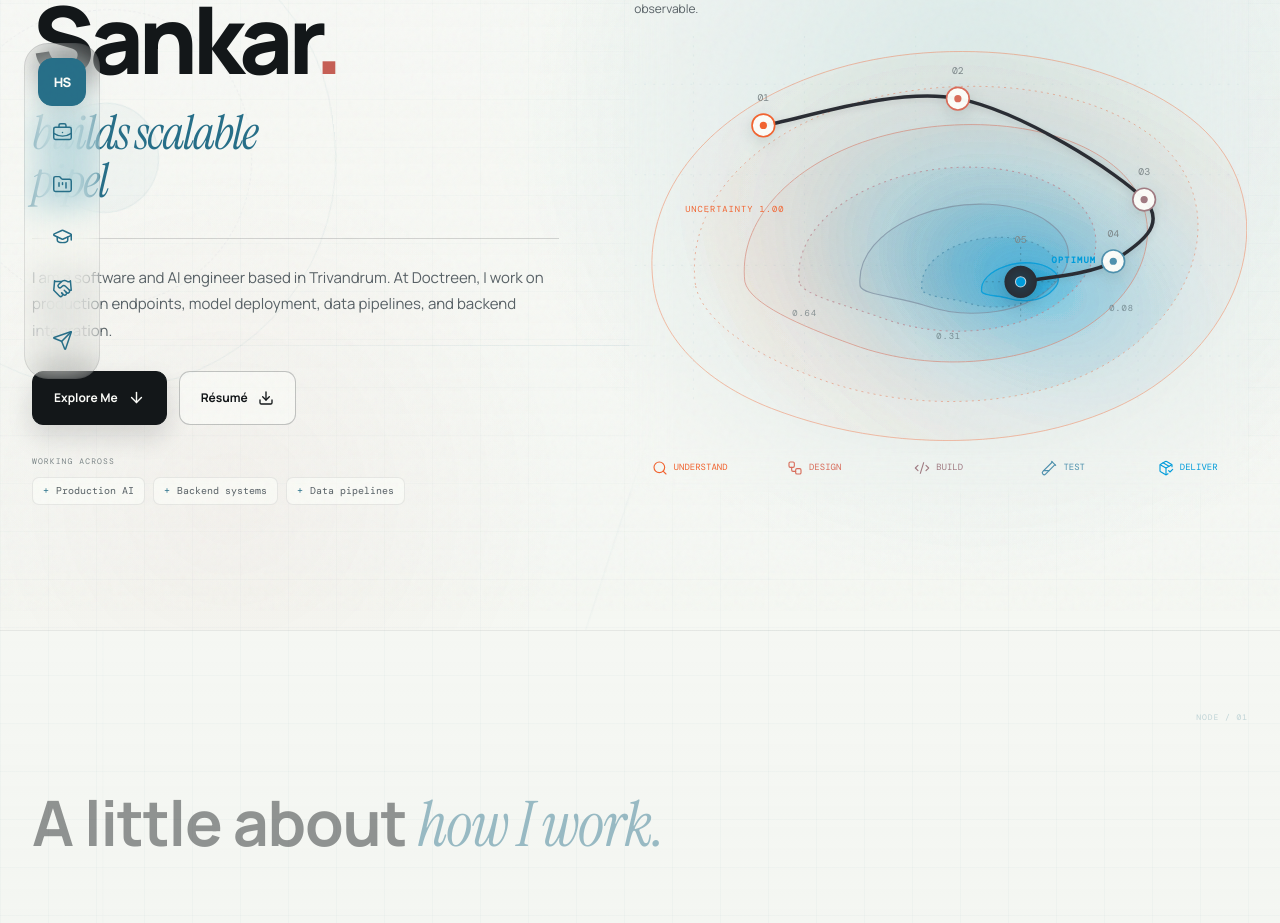
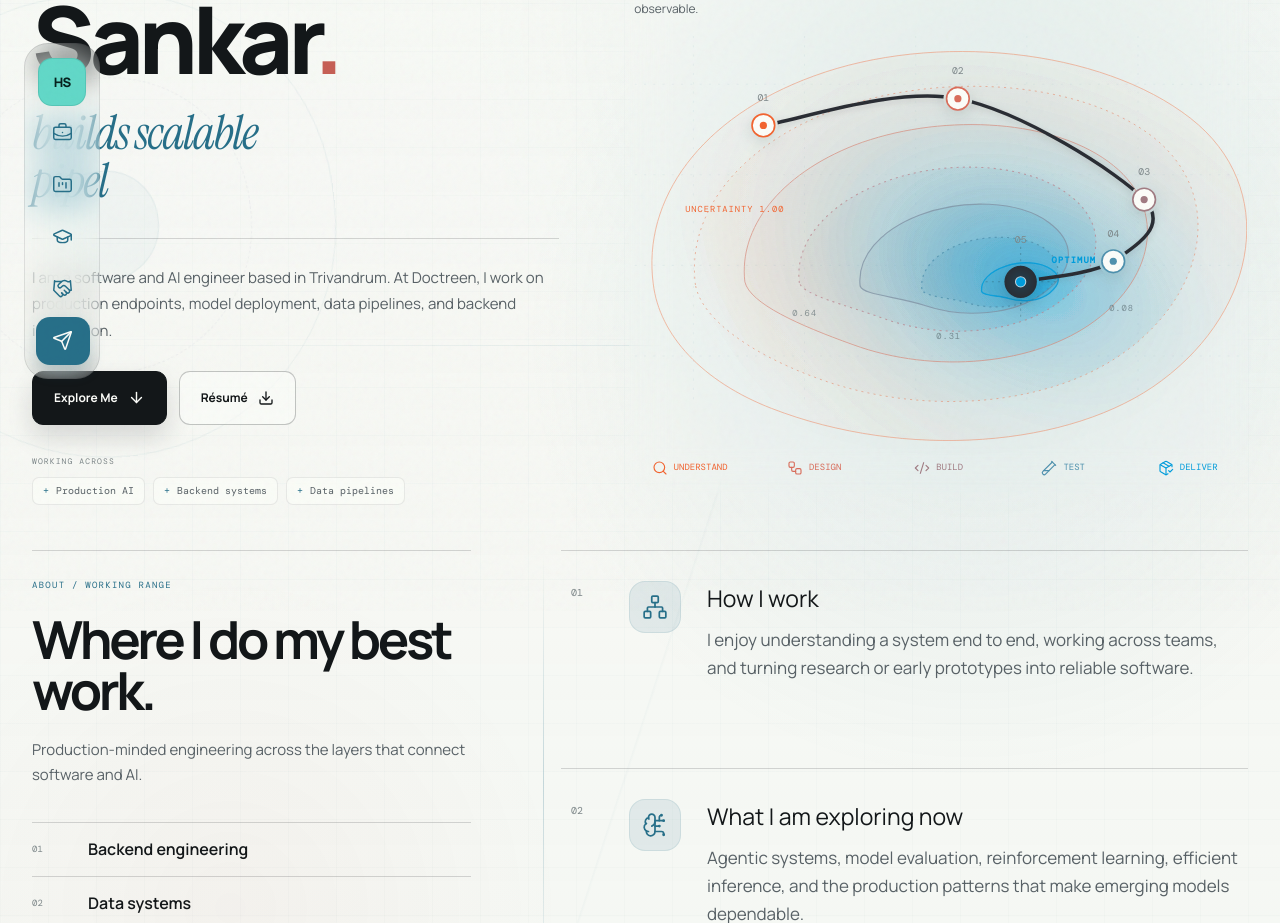
Before and after one commit to Hari-Skr/Hari-Skr.github.io, a React (Vite) app: page / in a window 1280 px wide. Shown: the part 189-1112 px from the top of the page. Built offline with nearby package versions, Linux system fonts and the light colour scheme; a web font is replaced by a local one.

Commit message:
first version

```diff
--- a/src/components/Header.jsx
+++ b/src/components/Header.jsx
@@ -1,4 +1,4 @@
-import { useEffect, useState } from 'react'
+import { useEffect, useLayoutEffect, useRef, useState } from 'react'
 import { BriefcaseBusiness, FolderKanban, GraduationCap, Handshake, Menu, Send, X } from 'lucide-react'
 
 const links = [
@@ -15,9 +15,9 @@ const getAnchorOffset = () => {
   return (document.querySelector('.nav')?.getBoundingClientRect().height ?? 70) + 28
 }
 
-export function Logo({ href = '#top', onClick, active = false, ariaLabel = 'S Hari Sankar, home' }) {
+export function Logo({ href = '#top', onClick, active = false, ariaLabel = 'S Hari Sankar, home', anchorRef }) {
   return (
-    <a className={`logo ${active ? 'is-active' : ''}`} href={href} aria-label={ariaLabel} onClick={onClick}>
+    <a ref={anchorRef} className={`logo ${active ? 'is-active' : ''}`} href={href} aria-label={ariaLabel} onClick={onClick}>
       <span className="logo-mark">HS</span>
       <span className="logo-copy">
         <strong>Hari Sankar</strong>
@@ -31,6 +31,10 @@ export default function Header() {
   const [open, setOpen] = useState(false)
   const [scrolled, setScrolled] = useState(false)
   const [activeSection, setActiveSection] = useState('top')
+  const [indicator, setIndicator] = useState({ x: 0, y: 0, width: 0, height: 0, visible: false })
+  const navRef = useRef(null)
+  const itemRefs = useRef(new Map())
+  const activeNavItem = activeSection === 'top' || activeSection === 'about' ? 'identity' : activeSection
 
   useEffect(() => {
     const updateHeader = () => setScrolled(window.scrollY > 24)
@@ -60,28 +64,82 @@ export default function Header() {
       .map((id) => document.getElementById(id))
       .filter(Boolean)
 
-    const observer = new IntersectionObserver(
-      (entries) => {
-        const visible = entries
-          .filter((entry) => entry.isIntersecting)
-          .sort((a, b) => b.intersectionRatio - a.intersectionRatio)[0]
-        if (visible) setActiveSection(visible.target.id)
-      },
-      { rootMargin: '-20% 0px -58%', threshold: [0.05, 0.2, 0.45] },
-    )
+    let frame = 0
+    const updateActiveSection = () => {
+      frame = 0
+      const marker = window.innerHeight * 0.32
+      const atPageEnd = window.innerHeight + window.scrollY >= document.documentElement.scrollHeight - 4
+      let nextSection = sections[0]?.id ?? 'top'
 
-    sections.forEach((section) => observer.observe(section))
-    return () => observer.disconnect()
+      for (const section of sections) {
+        if (section.getBoundingClientRect().top <= marker) nextSection = section.id
+        else break
+      }
+
+      if (atPageEnd) nextSection = sections.at(-1)?.id ?? nextSection
+      setActiveSection((current) => (current === nextSection ? current : nextSection))
+    }
+
+    const requestUpdate = () => {
+      if (!frame) frame = window.requestAnimationFrame(updateActiveSection)
+    }
+
+    updateActiveSection()
+    window.addEventListener('scroll', requestUpdate, { passive: true })
+    window.addEventListener('resize', requestUpdate)
+    return () => {
+      window.cancelAnimationFrame(frame)
+      window.removeEventListener('scroll', requestUpdate)
+      window.removeEventListener('resize', requestUpdate)
+    }
   }, [])
+
+  useLayoutEffect(() => {
+    const updateIndicator = () => {
+      if (window.matchMedia('(max-width: 720px)').matches) {
+        setIndicator((current) => ({ ...current, visible: false }))
+        return
+      }
+
+      const nav = navRef.current
+      const activeItem = itemRefs.current.get(activeNavItem)
+      if (!nav || !activeItem) return
+
+      const navBounds = nav.getBoundingClientRect()
+      const itemBounds = activeItem.getBoundingClientRect()
+      setIndicator({
+        x: itemBounds.left - navBounds.left,
+        y: itemBounds.top - navBounds.top,
+        width: itemBounds.width,
+        height: itemBounds.height,
+        visible: true,
+      })
+    }
+
+    updateIndicator()
+    window.addEventListener('resize', updateIndicator)
+    return () => window.removeEventListener('resize', updateIndicator)
+  }, [activeNavItem, scrolled])
 
   return (
     <header className={`site-header ${scrolled ? 'is-scrolled' : ''}`}>
-      <div className="shell nav">
+      <div className="shell nav" ref={navRef}>
+        <span
+          className={`nav-active-indicator ${indicator.visible ? 'is-visible' : ''}`}
+          style={{
+            '--indicator-x': `${indicator.x}px`,
+            '--indicator-y': `${indicator.y}px`,
+            '--indicator-width': `${indicator.width}px`,
+            '--indicator-height': `${indicator.height}px`,
+          }}
+          aria-hidden="true"
+        />
         <Logo
           href="#top"
           onClick={(event) => scrollToSection(event, '#top')}
-          active={activeSection === 'top'}
-          ariaLabel="Back to top"
+          active={activeNavItem === 'identity'}
+          anchorRef={(node) => itemRefs.current.set('identity', node)}
+          ariaLabel="Introduction and about me"
         />
         <nav className={open ? 'nav-links is-open' : 'nav-links'} aria-label="Primary navigation">
           {links.map((link) => {
@@ -89,6 +147,7 @@ export default function Header() {
             return (
               <a
                 className={link.href === `#${activeSection}` ? 'is-active' : ''}
+                ref={(node) => itemRefs.current.set(link.href.slice(1), node)}
                 key={link.label}
                 href={link.href}
                 aria-label={link.label}
--- a/src/components/Hero.jsx
+++ b/src/components/Hero.jsx
@@ -2,20 +2,21 @@ import { ArrowDown, ArrowUpRight, Download } from 'lucide-react'
 import { profile } from '../data/portfolio'
 import HeroLossLandscape from './HeroLossLandscape'
 import TypingHeadline from './TypingHeadline'
+import AboutStage from './journey/AboutStage'
 
 const focusAreas = ['Production AI', 'Backend systems', 'Data pipelines']
 
 export default function Hero() {
   const scrollToExplore = (event) => {
     event.preventDefault()
-    const heading = document.querySelector('#about .stage-heading')
-    if (!heading) return
+    const aboutSection = document.getElementById('about')
+    if (!aboutSection) return
 
     const isMobileNav = window.matchMedia('(max-width: 720px)').matches
     const offset = isMobileNav
       ? (document.querySelector('.nav')?.getBoundingClientRect().height ?? 70) + 28
       : 28
-    const top = window.scrollY + heading.getBoundingClientRect().top - offset
+    const top = window.scrollY + aboutSection.getBoundingClientRect().top - offset
 
     window.history.pushState(null, '', '#about')
     window.scrollTo({ top: Math.max(0, top), behavior: 'smooth' })
@@ -55,6 +56,9 @@ export default function Hero() {
 
         <HeroLossLandscape />
       </div>
+      <div className="shell hero-about-shell" id="about">
+        <AboutStage />
+      </div>
       {/* <a className="hero-scroll-cue" href="#about" aria-label="Scroll to about section">
         <span>Scroll to explore</span>
         <ArrowUpRight size={15} aria-hidden="true" />
--- a/src/components/HeroLossLandscape.jsx
+++ b/src/components/HeroLossLandscape.jsx
@@ -1,8 +1,14 @@
 import { useState } from 'react'
 import { Code2, PackageCheck, Search, TestTube2, Workflow } from 'lucide-react'
 
-const descentPath =
-  'M150 118 C181.5 113.7 277.3 80 339 92 C400.7 104 494.8 163.7 520 190 C545.2 216.3 510 236.7 490 250 C470 263.3 415 266.7 400 270'
+const descentSegments = [
+  'M150 118 C181.5 113.7 277.3 80 339 92',
+  'M339 92 C400.7 104 494.8 163.7 520 190',
+  'M520 190 C545.2 216.3 510 236.7 490 250',
+  'M490 250 C470 263.3 415 266.7 400 270',
+]
+
+const descentPath = descentSegments.join(' ')
 
 const terrainBands = [
   'M43 272 C32 190 89 110 199 70 C316 27 478 43 565 111 C651 178 631 296 537 366 C449 432 287 443 158 393 C91 367 49 322 43 272 Z',
@@ -86,6 +92,13 @@ export default function HeroLossLandscape() {
             <filter id="terrain-shadow" x="-30%" y="-30%" width="160%" height="170%">
               <feDropShadow dx="0" dy="8" stdDeviation="9" floodColor="#263d42" floodOpacity=".09" />
             </filter>
+            <mask id="descent-checkpoint-gaps" maskUnits="userSpaceOnUse" x="0" y="0" width="640" height="420">
+              <rect width="640" height="420" fill="white" />
+              {checkpoints.slice(0, -1).map((checkpoint) => (
+                <circle cx={checkpoint.x} cy={checkpoint.y} r="14" fill="black" key={checkpoint.step} />
+              ))}
+              <circle cx={targetCheckpoint.x} cy={targetCheckpoint.y} r="18" fill="black" />
+            </mask>
           </defs>
 
           <g className="terrain-grid" aria-hidden="true">
@@ -111,7 +124,37 @@ export default function HeroLossLandscape() {
             <text x="486" y="298">0.08</text>
           </g>
 
-          <path className="descent-path" d={descentPath} pathLength="1" />
+          <g className="descent-path" mask="url(#descent-checkpoint-gaps)" aria-hidden="true">
+            {descentSegments.map((segment, index) => (
+              <path
+                className="descent-segment"
+                d={segment}
+                pathLength="1"
+                style={{ '--segment-index': index }}
+                key={segment}
+              />
+            ))}
+          </g>
+
+          <circle className="terrain-runner" r="5" aria-hidden="true">
+            <animateMotion
+              path={descentPath}
+              begin="600ms"
+              dur="12s"
+              repeatCount="indefinite"
+              calcMode="linear"
+              keyPoints="0;0.328;0.328;0.692;0.692;0.842;0.842;1;1"
+              keyTimes="0;0.18;0.21;0.41;0.44;0.53;0.56;0.90;1"
+            />
+            <animate
+              attributeName="fill"
+              values="#f26430;#d96d5b;#a17c83;#4e91ae;#009ddc;#009ddc"
+              keyTimes="0;0.21;0.44;0.56;0.90;1"
+              dur="12s"
+              begin="600ms"
+              repeatCount="indefinite"
+            />
+          </circle>
 
           {checkpoints.slice(0, -1).map((checkpoint, index) => (
             <g
--- a/src/components/journey/AboutStage.jsx
+++ b/src/components/journey/AboutStage.jsx
@@ -1,13 +1,9 @@
-import { BrainCircuit, Code2, Network } from 'lucide-react'
+import { BrainCircuit, Network } from 'lucide-react'
 import { about } from '../../data/portfolio'
-import { StageHeading } from './Stage'
+
+const operatingRange = ['Backend engineering', 'Data systems', 'Applied AI']
 
 const profileNotes = [
-  {
-    label: 'What I enjoy',
-    detail: about.interests,
-    Icon: Code2,
-  },
   {
     label: 'How I work',
     detail: about.approach,
@@ -22,17 +18,19 @@ const profileNotes = [
 
 export default function AboutStage() {
   return (
-    <>
-      <StageHeading
-        kicker="About / Operating model"
-        title="A little about"
-        accent="how I work."
-      />
-
-      <section className="about-profile" data-reveal aria-label="About Hari Sankar">
+    <section className="about-profile" data-reveal aria-labelledby="about-heading">
       <div className="about-profile-lead">
-          <span>Core operating range</span>
-          <h3>Backend engineering.<br />Data systems.<br /><em>Applied AI.</em></h3>
+        <span>About / Working range</span>
+        <h2 id="about-heading">Where I do my best work.</h2>
+        <p>Production-minded engineering across the layers that connect software and AI.</p>
+        <div className="about-range-list" aria-label="Core operating range">
+          {operatingRange.map((item, index) => (
+            <div key={item}>
+              <span>0{index + 1}</span>
+              <strong>{item}</strong>
+            </div>
+          ))}
+        </div>
       </div>
 
       <div className="about-profile-notes">
@@ -48,6 +46,5 @@ export default function AboutStage() {
         ))}
       </div>
     </section>
-    </>
   )
 }
--- a/src/components/journey/PortfolioJourney.jsx
+++ b/src/components/journey/PortfolioJourney.jsx
@@ -1,4 +1,3 @@
-import AboutStage from './AboutStage'
 import CredentialsStage from './CredentialsStage'
 import EducationStage from './EducationStage'
 import ExperienceStage from './ExperienceStage'
@@ -6,7 +5,6 @@ import LinearLayerStage from './LinearLayerStage'
 import Stage from './Stage'
 
 const stages = [
-  { id: 'about', component: AboutStage },
   { id: 'experience', component: ExperienceStage },
   { id: 'projects', component: LinearLayerStage },
   { id: 'education', component: EducationStage },
--- a/src/styles/base.css
+++ b/src/styles/base.css
@@ -148,6 +148,9 @@ button {
 }
 
 @media (prefers-reduced-motion: reduce) {
+  .nav-active-indicator {
+    transition: none !important;
+  }
   html {
     scroll-behavior: auto;
   }
--- a/src/styles/redesign.css
+++ b/src/styles/redesign.css
@@ -1,6 +1,10 @@
 /* Convergence terrain + knowledge relay */
 
 /* Centered vertical side navigation */
+
+.nav-active-indicator {
+  display: none;
+}
 
 @media (min-width: 721px) {
   .site-header,
@@ -16,6 +20,7 @@
 
   .nav,
   .site-header.is-scrolled .nav {
+    position: relative;
     width: 76px;
     height: auto;
     min-height: 0;
@@ -31,6 +36,39 @@
     transition: box-shadow 240ms ease, background 240ms ease;
   }
 
+  .nav-active-indicator {
+    position: absolute;
+    top: 0;
+    left: 0;
+    z-index: 0;
+    display: block;
+    width: var(--indicator-width);
+    height: var(--indicator-height);
+    pointer-events: none;
+    opacity: 0;
+    background: var(--blue);
+    border-radius: 14px;
+    box-shadow: 0 7px 16px rgba(39, 111, 137, 0.18);
+    transform: translate3d(var(--indicator-x), var(--indicator-y), 0);
+    transition:
+      width 360ms var(--ease-out-expo),
+      height 360ms var(--ease-out-expo),
+      opacity 160ms ease,
+      transform 440ms var(--ease-spring);
+    will-change: transform;
+  }
+
+  .nav-active-indicator.is-visible {
+    opacity: 1;
+  }
+
+  .logo,
+  .nav-links,
+  .nav-toggle {
+    position: relative;
+    z-index: 1;
+  }
+
   .logo {
     width: 100%;
     min-height: 48px;
@@ -50,6 +88,7 @@
     border-color: transparent;
     border-radius: 14px;
     box-shadow: none;
+    transition: color 220ms ease, background 220ms ease, border-color 220ms ease;
   }
 
   .logo .logo-mark::after {
@@ -58,9 +97,9 @@
 
   .logo.is-active .logo-mark {
     color: var(--paper-light);
-    background: var(--blue);
-    border-color: var(--blue);
-    box-shadow: 0 8px 20px rgba(39, 111, 137, 0.18);
+    background: transparent;
+    border-color: transparent;
+    box-shadow: none;
   }
 
   .nav-links {
@@ -81,6 +120,7 @@
     font-weight: 700;
     letter-spacing: -0.01em;
     white-space: nowrap;
+    transition: color 220ms ease, background 220ms ease, box-shadow 220ms ease;
   }
 
   .nav-links .nav-icon {
@@ -88,6 +128,7 @@
     height: 21px;
     flex: 0 0 21px;
     color: var(--blue);
+    transition: color 220ms ease;
   }
 
   .nav-links .nav-label,
@@ -106,8 +147,8 @@
 
   .nav-links a.is-active {
     color: var(--paper-light);
-    background: var(--blue);
-    box-shadow: 0 7px 16px rgba(39, 111, 137, 0.18);
+    background: transparent;
+    box-shadow: none;
   }
 
   .nav-links a.is-active .nav-icon {
@@ -240,18 +281,27 @@
 }
 
 .descent-path,
-.descent-path-rail {
+.descent-path-rail,
+.descent-segment {
   fill: none;
   stroke-linecap: round;
   stroke-linejoin: round;
+}
+
+.descent-segment {
   stroke-dasharray: 1;
   stroke-dashoffset: 1;
-  animation: descent-draw 1.45s var(--ease-out-expo) 250ms forwards;
-}
-
-.descent-path {
+  animation: descent-draw 380ms var(--ease-out-expo) forwards;
+  animation-delay: calc(250ms + var(--segment-index) * 360ms);
+}
+
+.descent-path,
+.descent-segment {
   stroke: var(--decision-path);
   stroke-width: 3.35;
+}
+
+.descent-path {
   filter: drop-shadow(0 2px 3px rgba(42, 45, 52, 0.16));
 }
 
@@ -302,6 +352,7 @@
   fill: var(--optimal);
   stroke: var(--paper-light);
   stroke-width: 1.8;
+  filter: drop-shadow(0 0 5px rgba(0, 157, 220, 0.68));
 }
 
 .terrain-target > path {
@@ -455,10 +506,30 @@
   height: 16px;
 }
 
-/* About: let the operating model sit directly on the page grid. */
+/* About: continue the identity section directly below the hero thesis. */
+.hero {
+  min-height: 0;
+  flex-direction: column;
+  padding-bottom: 0;
+}
+
+.hero-about-shell {
+  position: relative;
+  z-index: 2;
+  align-self: center;
+  padding: clamp(30px, 3.5vw, 52px) 0 clamp(72px, 8vw, 118px);
+}
+
+.hero-about-shell .about-profile {
+  border-block: 0;
+}
+
 .about-profile {
   min-height: 0;
-  padding: clamp(42px, 5vw, 74px) 0;
+  grid-template-columns: minmax(340px, 0.78fr) minmax(0, 1.22fr);
+  gap: clamp(54px, 7vw, 112px);
+  align-items: stretch;
+  padding: 0;
   background: transparent;
   border: 0;
   border-radius: 0;
@@ -468,6 +539,67 @@
 
 .about-profile::after {
   display: none;
+}
+
+.about-profile::before {
+  inset-block: 0;
+}
+
+.about-profile-lead {
+  display: flex;
+  flex-direction: column;
+  justify-content: center;
+  padding-block: 30px;
+  border-block: 1px solid var(--line);
+}
+
+.about-profile-lead > span {
+  color: var(--blue);
+  font: 9px/1 var(--font-mono);
+  letter-spacing: 0.14em;
+  text-transform: uppercase;
+}
+
+.about-profile-lead h2 {
+  max-width: 590px;
+  margin: 24px 0 0;
+  color: var(--ink);
+  font-size: clamp(43px, 4.1vw, 66px);
+  font-weight: 650;
+  line-height: 0.98;
+  letter-spacing: -0.065em;
+}
+
+.about-profile-lead > p {
+  max-width: 530px;
+  margin: 22px 0 0;
+  color: var(--ink-soft);
+  font: 15px/1.65 var(--font-sans);
+}
+
+.about-range-list {
+  display: grid;
+  margin-top: 34px;
+}
+
+.about-range-list > div {
+  min-height: 54px;
+  display: grid;
+  grid-template-columns: 42px 1fr;
+  gap: 14px;
+  align-items: center;
+  border-top: 1px solid var(--line);
+}
+
+.about-range-list span {
+  color: var(--ink-faint);
+  font: 9px/1 var(--font-mono);
+}
+
+.about-range-list strong {
+  color: var(--ink);
+  font-size: 16px;
+  font-weight: 560;
 }
 
 .about-profile-note {
@@ -1440,9 +1572,35 @@
 
 @media (prefers-reduced-motion: reduce) {
   .terrain-band,
+  .descent-segment,
+  .terrain-runner,
   .terrain-target .target-halo,
   .relay-bus::after {
     animation: none !important;
+  }
+
+  .descent-segment {
+    stroke-dashoffset: 0;
+  }
+
+  .terrain-runner {
+    display: none;
+  }
+}
+
+@media (max-width: 980px) {
+  .about-profile {
+    grid-template-columns: 1fr;
+    gap: 38px;
+  }
+
+  .about-profile::before {
+    display: none;
+  }
+
+  .about-profile-lead {
+    padding-bottom: 8px;
+    border-bottom: 0;
   }
 }
 
```
Lines whose indentation alone changed are shown as unchanged.
